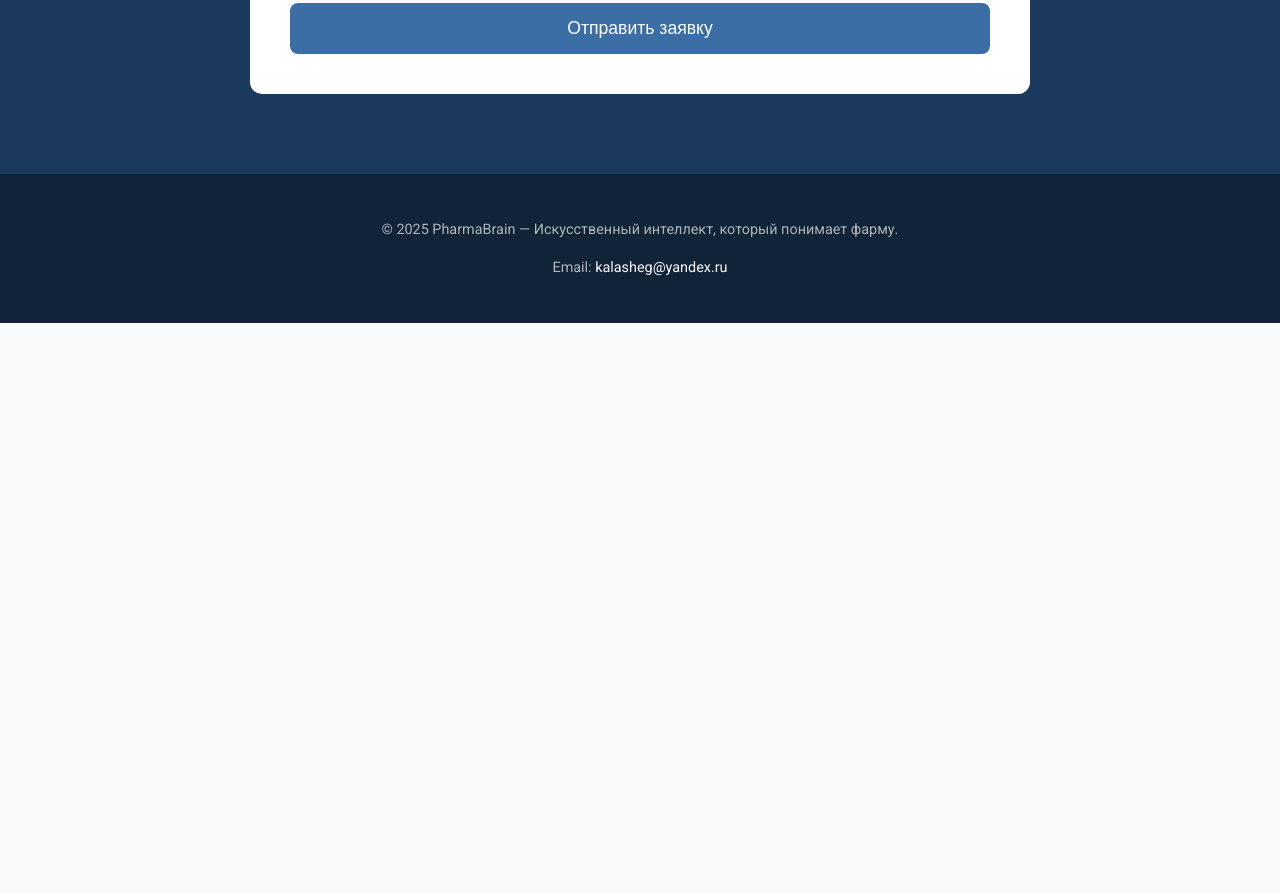
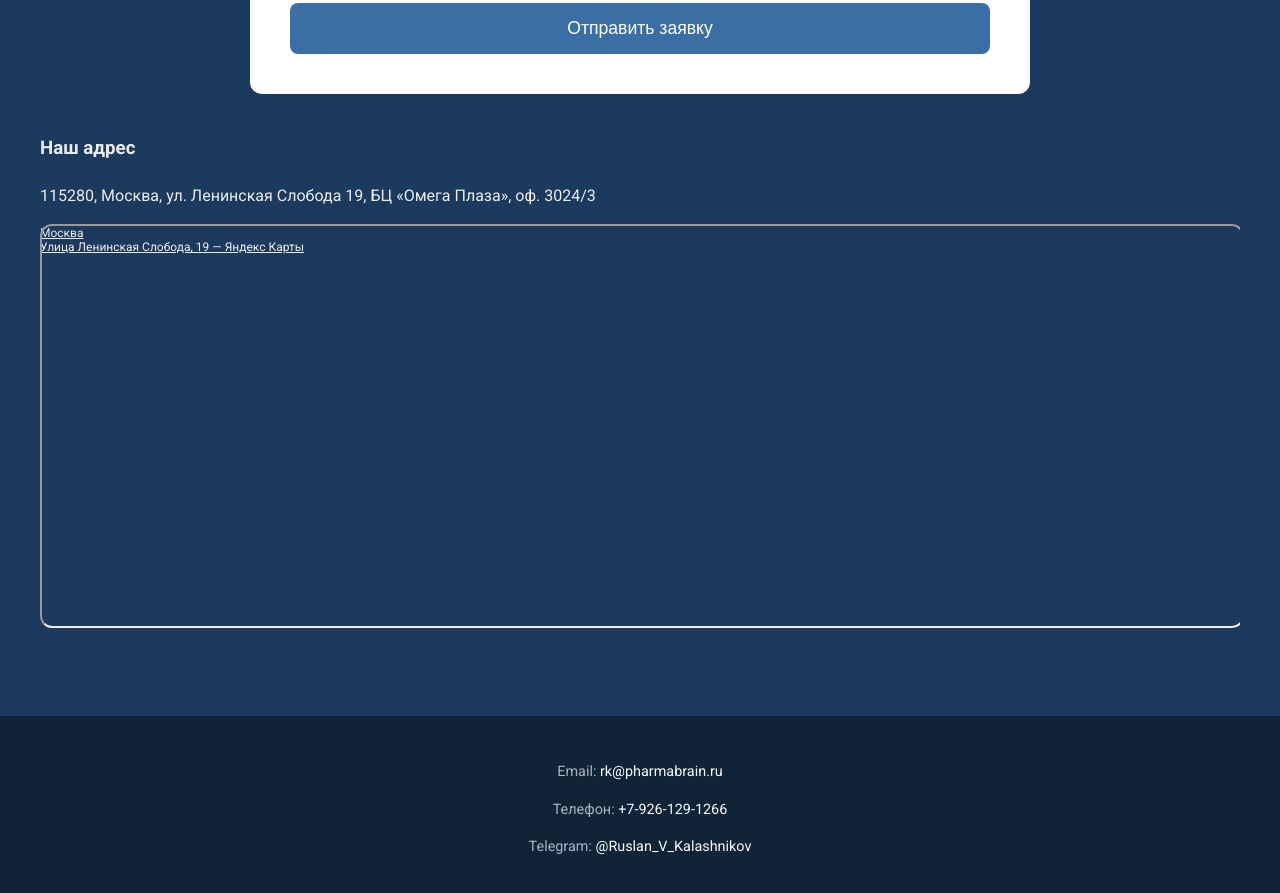
Before and after one commit to Kosh147/pharmabrain-site, a plain HTML site: page index.html in a window 1280 px wide. Shown: the part 4206-5099 px from the top of the page. Before the commit the page ends 4529 px from the top, so only its background shows below. Drawn offline with Linux system fonts and the light colour scheme.

Commit message:
Update index.html

```diff
--- a/index.html
+++ b/index.html
@@ -632,14 +632,24 @@
                 <button type="submit" class="submit-button">Отправить заявку</button>
                 </form>
             </div>
+            <div style="margin-top:40px; text-align:left;">
+            <h3>Наш адрес</h3>
+            <p>115280, Москва, ул. Ленинская Слобода 19, БЦ «Омега Плаза», оф. 3024/3</p>
+            <div style="position:relative;overflow:hidden;">
+                <a href="https://yandex.com/maps/213/moscow/?utm_medium=mapframe&utm_source=maps" style="color:#eee;font-size:12px;position:absolute;top:0px;">Москва</a>
+                <a href="https://yandex.com/maps/213/moscow/house/ulitsa_leninskaya_sloboda_19/Z04YcAJiQUcFQFtvfXtxeX9jZw==/?indoorLevel=1&ll=37.652823%2C55.708303&utm_medium=mapframe&utm_source=maps&z=17.21" style="color:#eee;font-size:12px;position:absolute;top:14px;">Улица Ленинская Слобода, 19 — Яндекс Карты</a>
+                <iframe src="https://yandex.com/map-widget/v1/?indoorLevel=1&ll=37.652823%2C55.708303&mode=whatshere&whatshere%5Bpoint%5D=37.653653%2C55.708803&whatshere%5Bzoom%5D=17&z=17.21" width="100%" height="400" frameborder="1" allowfullscreen="true" style="position:relative; border-radius:12px;"></iframe>
+            </div>
+            </div>
         </div>
     </section>
 </main>
 
 <footer>
     <div class="container">
-        <p>© 2025 PharmaBrain — Искусственный интеллект, который понимает фарму.</p>
-        <p>Email: <a href="mailto:kalasheg@yandex.ru">kalasheg@yandex.ru</a></p>
+    <p>Email: <a href="mailto:rk@pharmabrain.ru">rk@pharmabrain.ru</a></p>
+    <p>Телефон: <a href="tel:+79261291266">+7-926-129-1266</a></p>
+    <p>Telegram: <a href="https://t.me/Ruslan_V_Kalashnikov" target="_blank">@Ruslan_V_Kalashnikov</a></p>
     </div>
 </footer>
 
```
Lines whose indentation alone changed are shown as unchanged.
